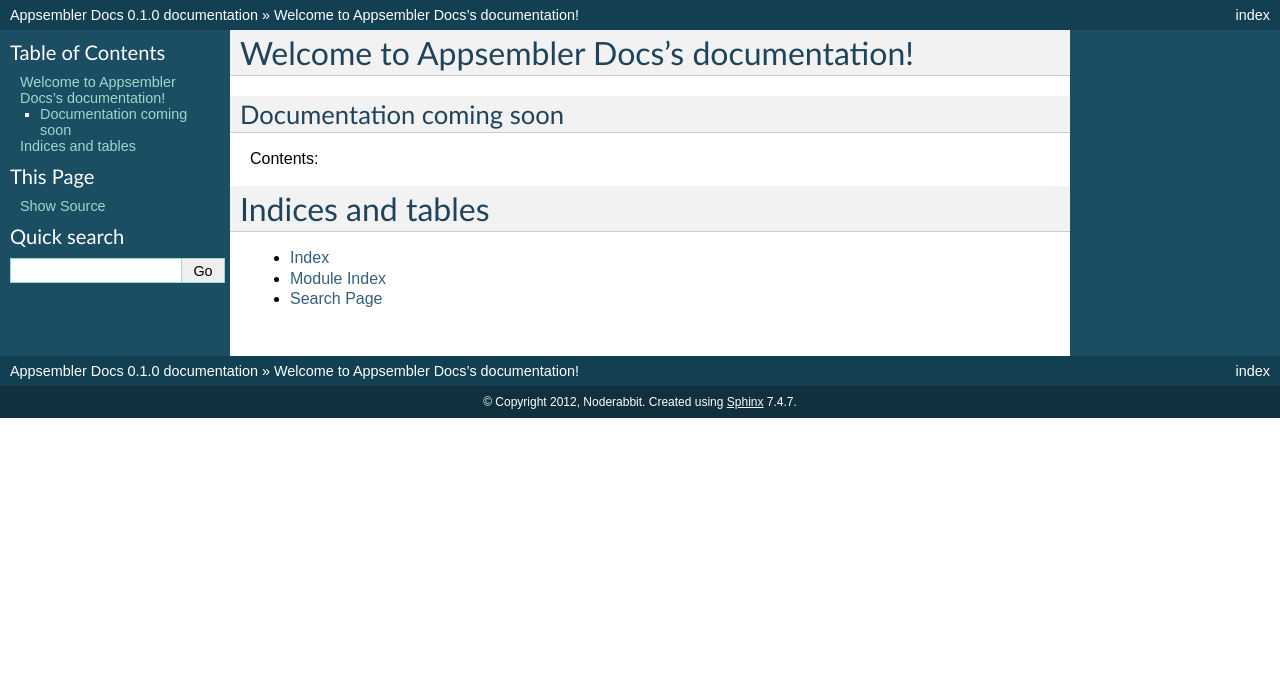
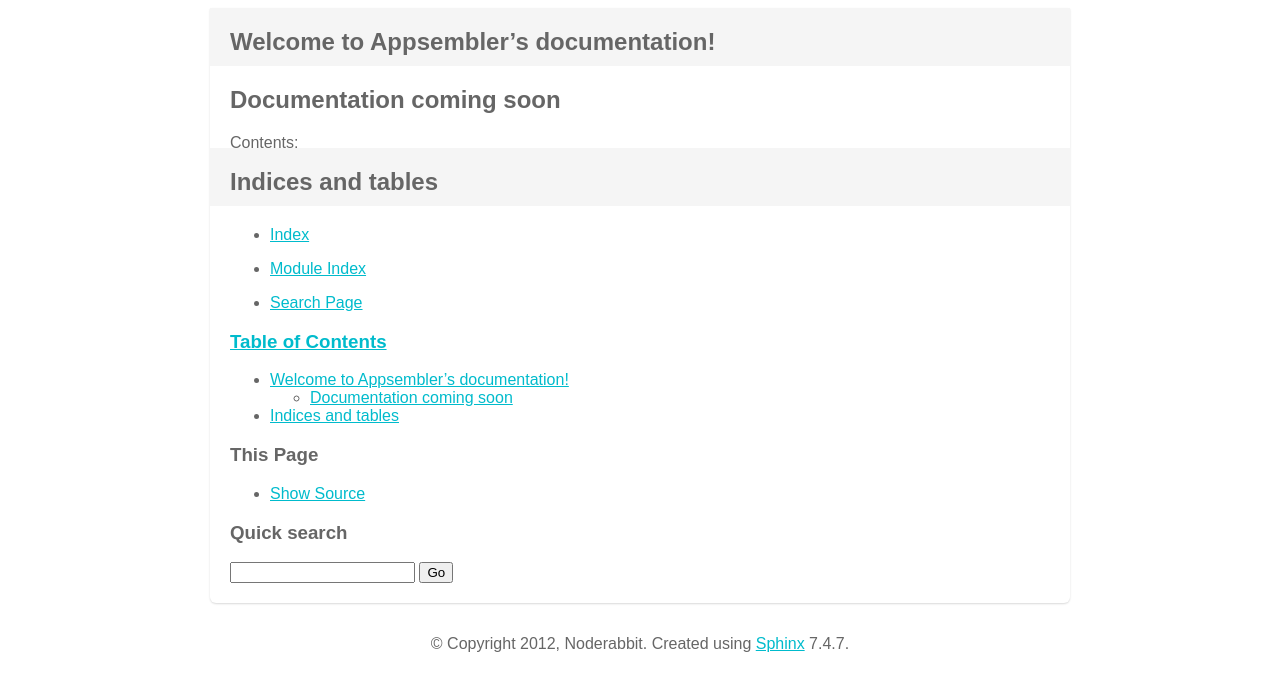
Before and after one commit to noderabbit-team/appsembler_docs, a Sphinx documentation site: the page built from appsembler_docs/docs/index.rst, in a window 1280 px wide. Shown: the top 691 px of the page. Built offline with Sphinx 7.4.7, drawn with Linux system fonts in a browser that asks for light colours.

Commit message:
Setup very basic appsembler theme

```diff
--- /dev/null
+++ b/appsembler_docs/docs/appsembler/static/appsembler.css
@@ -0,0 +1,35 @@
+body {
+    font-family: "Droid Sans", sans-serif;
+    color: #666;
+}
+a {
+    color: #0bc;
+}
+a.headerlink {
+    color: transparent;
+}
+h1 {
+    background-color: whiteSmoke;
+    padding: 20px 20px 10px;
+    margin: -20px -20px 20px;
+}
+.related {
+    display: none;
+}
+.document {
+    width: 820px;
+    background-color: white;
+    padding: 20px;
+    margin: auto;
+    -webkit-border-radius: 0 0 6px 6px;
+    -moz-border-radius: 0 0 6px 6px;
+    border-radius: 0 0 6px 6px;
+    -webkit-box-shadow: 0 1px 2px
+    rgba(0, 0, 0, .15);
+    -moz-box-shadow: 0 1px 2px rgba(0,0,0,.15);
+    box-shadow: 0 1px 2px rgba(0, 0, 0, .15);
+}
+.footer {
+    text-align: center;
+    margin-top: 2em;
+}
--- /dev/null
+++ b/appsembler_docs/docs/appsembler/theme.conf
@@ -0,0 +1,3 @@
+[theme]
+inherit = basic
+stylesheet = appsembler.css
--- a/appsembler_docs/docs/conf.py
+++ b/appsembler_docs/docs/conf.py
@@ -40,7 +40,7 @@
 master_doc = 'index'
 
 # General information about the project.
-project = u'Appsembler Docs'
+project = u'Appsembler'
 copyright = u'2012, Noderabbit'
 
 # The version info for the project you're documenting, acts as replacement for
@@ -89,7 +89,7 @@
 
 # The theme to use for HTML and HTML Help pages.  See the documentation for
 # a list of builtin themes.
-html_theme = 'default'
+html_theme = 'appsembler'
 
 # Theme options are theme-specific and customize the look and feel of a theme
 # further.  For a list of options available for each theme, see the
@@ -97,7 +97,7 @@
 #html_theme_options = {}
 
 # Add any paths that contain custom themes here, relative to this directory.
-#html_theme_path = []
+html_theme_path = ['.']
 
 # The name for this set of Sphinx documents.  If None, it defaults to
 # "<project> v<release> documentation".
@@ -181,7 +181,7 @@
 # Grouping the document tree into LaTeX files. List of tuples
 # (source start file, target name, title, author, documentclass [howto/manual]).
 latex_documents = [
-  ('index', 'AppsemblerDocs.tex', u'Appsembler Docs Documentation',
+  ('index', 'AppsemblerDocs.tex', u'Appsembler Documentation',
    u'Rocky Burt', 'manual'),
 ]
 
@@ -211,7 +211,7 @@
 # One entry per manual page. List of tuples
 # (source start file, name, description, authors, manual section).
 man_pages = [
-    ('index', 'appsemblerdocs', u'Appsembler Docs Documentation',
+    ('index', 'appsemblerdocs', u'Appsembler Documentation',
      [u'Rocky Burt'], 1)
 ]
 
@@ -225,7 +225,7 @@
 # (source start file, target name, title, author,
 #  dir menu entry, description, category)
 texinfo_documents = [
-  ('index', 'AppsemblerDocs', u'Appsembler Docs Documentation',
+  ('index', 'AppsemblerDocs', u'Appsembler Documentation',
    u'Rocky Burt', 'AppsemblerDocs', 'One line description of project.',
    'Miscellaneous'),
 ]
--- a/appsembler_docs/docs/index.rst
+++ b/appsembler_docs/docs/index.rst
@@ -3,8 +3,8 @@
    You can adapt this file completely to your liking, but it should at least
    contain the root `toctree` directive.
 
-Welcome to Appsembler Docs's documentation!
-===========================================
+Welcome to Appsembler's documentation!
+======================================
 
 Documentation coming soon
 -------------------------
```
Also changed, not shown: 1 other file.
